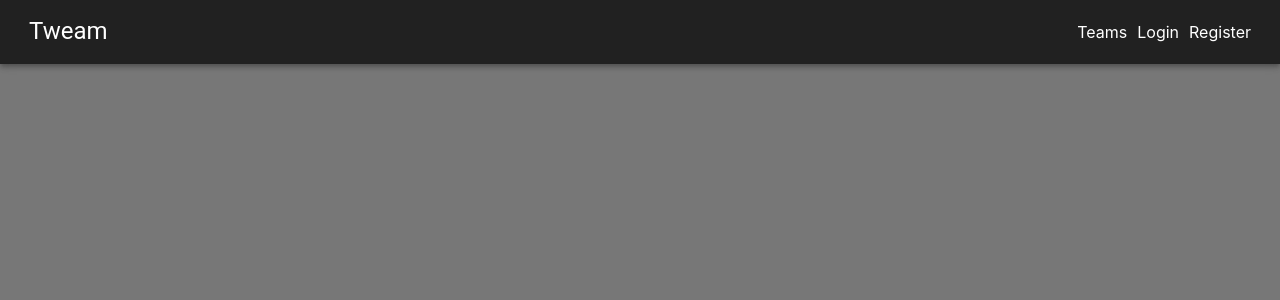
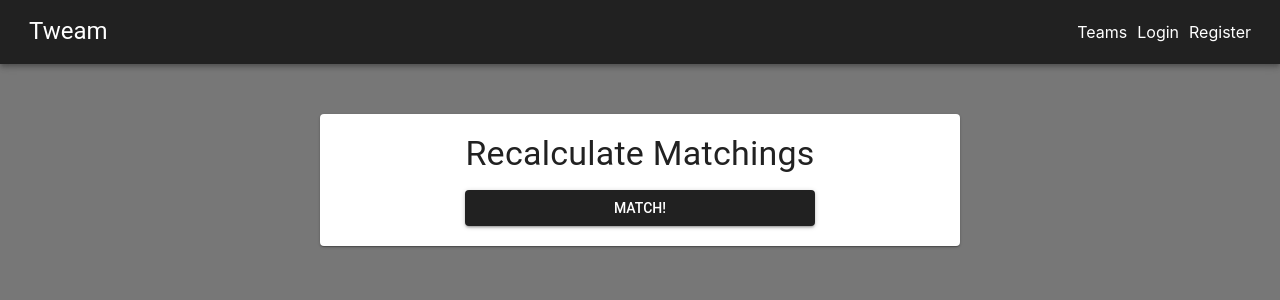
Before and after one commit to lenaWitterauf/Tweam, a React (Create React App) app in the folder reactclient/: page /management in a window 1280 px wide. Shown: the top 300 px of the page. Built offline with nearby package versions, Linux system fonts and the light colour scheme.

Commit message:
Added management page to recalculate matchings

```diff
--- a/reactclient/src/App.tsx
+++ b/reactclient/src/App.tsx
@@ -11,6 +11,7 @@ import { About } from './About';
 import { errorService } from './ErrorService';
 import { ErrorSnackbar } from './Network/ErrorSnackbar';
 import {TeamDetail} from "./Team/TeamDetail";
+import {Management} from "./Management/Management";
 
 const NavLink = (props: { href?: string }): React.ReactElement => <RouteLink to={props.href || ''} {...props} style={{paddingRight: 5, paddingLeft: 5}} />
 
@@ -51,6 +52,7 @@ export class App extends React.PureComponent<{}, { isLoggedIn: boolean, error: s
 						<Route path="/teams" component={TeamList} />
 						<Route path="/user/:twitterHandle" component={UserFetcher} />
 						<Route path="/team/:teamId" component={TeamDetail} />
+                        <Route path="/management" component={Management}/>
 						{!this.state.isLoggedIn && this.renderLoggedOutRoutes()}
 						<Route component={About}/>
 					</Switch>
--- /dev/null
+++ b/reactclient/src/Management/Management.tsx
@@ -0,0 +1,29 @@
+import {Button, Typography} from '@material-ui/core';
+import * as React from 'react';
+import {authService} from '../Auth/AuthService';
+import {CenterCard} from '../CenterCard';
+import {VerticalSpacer} from '../Spacer';
+import {RouterProps} from "react-router";
+import {networkService} from "../Network/NetworkService";
+
+export function Management(props: RouterProps): React.ReactElement {
+    const handleSubmit = () => {
+        networkService.updateMatches().then(done => {
+            if (done) {
+                props.history.push(`/teams`);
+            }
+        })
+
+    };
+
+    return (
+        <CenterCard>
+            <VerticalSpacer height={20}/>
+            <Typography variant="h4" component="h3" style={{textAlign: 'center'}}>Recalculate Matchings</Typography>
+            <VerticalSpacer height={16}/>
+            <Button variant="contained" color="primary" onClick={handleSubmit}
+                    disabled={authService.loggedIn}>Match!</Button>
+            <VerticalSpacer height={20}/>
+        </CenterCard>
+    );
+}
--- a/reactclient/src/Network/NetworkService.ts
+++ b/reactclient/src/Network/NetworkService.ts
@@ -98,7 +98,7 @@ class NetworkService {
 	}
 
 	async updateMatches(): Promise<boolean> {
-		const response = await this.put('/remap', {});
+		const response = await this.post('/remap', {});
 
 		if (!response || !response.ok) {
 			this.handleBusinessError(response);
```
Also changed, not shown: 1 other file (tests, documents, lock files or other folders).
